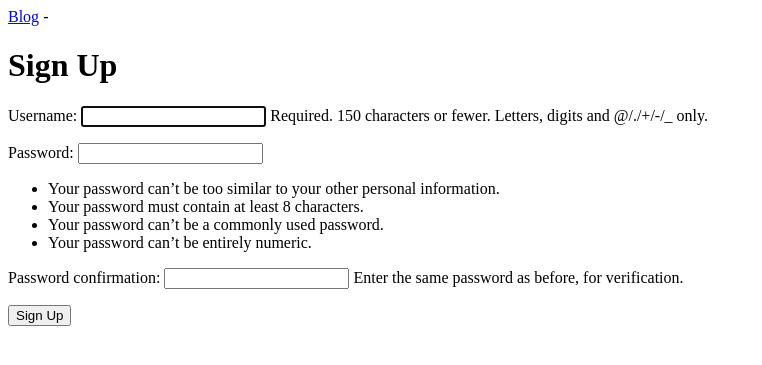
After one commit to aklap/python-crash-course, a Django app: page /users/register/ in a window 1280 px wide. The commit adds this page. Shown: the top 365 px of the page, without its empty margins (0-762 px from the left). Run offline with Django 3.2, Linux system fonts and the light colour scheme.

Commit message:
Add user sign up feature.

```diff
--- a/ch-19/blog/blog/urls.py
+++ b/ch-19/blog/blog/urls.py
@@ -15,8 +15,8 @@ Including another URLconf
 """
 from django.contrib import admin
 from django.urls import include, path
+import blogs
 import users
-import blogs
 
 
 urlpatterns = [
--- a/ch-19/blog/blogs/templates/blogs/index.html
+++ b/ch-19/blog/blogs/templates/blogs/index.html
@@ -7,7 +7,8 @@
   <p>Hello, {{ user.username }}.</p>
   <a href="{% url 'users:logout' %}">Log Out</a>
   {% else %}
-  <a href="{% url 'users:login' %}">Log In</a>
+  <a href="{% url 'users:login' %}">Log In</a> |
+  <a href="{% url 'users:register' %}">Sign Up</a>
 {% endif %}
 
 <p>Posts</p>
--- /dev/null
+++ b/ch-19/blog/users/templates/users/register.html
@@ -0,0 +1,17 @@
+{% extends 'blogs/base.html' %}
+
+{% block content %}
+
+<h1>Sign Up</h1>
+
+<form action="{% url 'users:register' %}" method='post'>
+  {% csrf_token %}
+
+  {{ form.as_p }}
+
+  <button name="submit">Sign Up</button>
+
+  <input type="hidden" name="next" value="{% url 'blogs:index' %}">
+</form>
+
+{%  endblock content %}
--- a/ch-19/blog/users/urls.py
+++ b/ch-19/blog/users/urls.py
@@ -7,5 +7,8 @@ app_name = 'users'
 urlpatterns = [
     # Login page
     path('login/', auth_views.LoginView.as_view(template_name='users/login.html'), name='login'),
+    # Logout page
     path('logout/', auth_views.LogoutView.as_view(), name='logout'),
+    # Register user page
+    path('register/', views.register, name='register'),
 ]
--- a/ch-19/blog/users/views.py
+++ b/ch-19/blog/users/views.py
@@ -1,3 +1,25 @@
 from django.shortcuts import render
+from django.http import HttpResponseRedirect
+from django.urls import reverse
+
+from django.contrib.auth import logout, login, authenticate
+from django.contrib.auth.forms import UserCreationForm
+
 
 # Create your views here.
+def register(request):
+    """Sign up user."""
+    if request.method != 'POST':
+        form = UserCreationForm()
+    else:
+        form = UserCreationForm(data=request.POST)
+        if form.is_valid():
+            new_user = form.save()
+            authenticated_user = authenticate(username=new_user.username, password=request.POST['password1'])
+            # Login user with the username/pw
+            login(request, authenticated_user)
+            # Redirect to home page
+            return HttpResponseRedirect(reverse('blogs:index'))
+
+    context = {'form': form}
+    return render(request, 'users/register.html', context)
```
